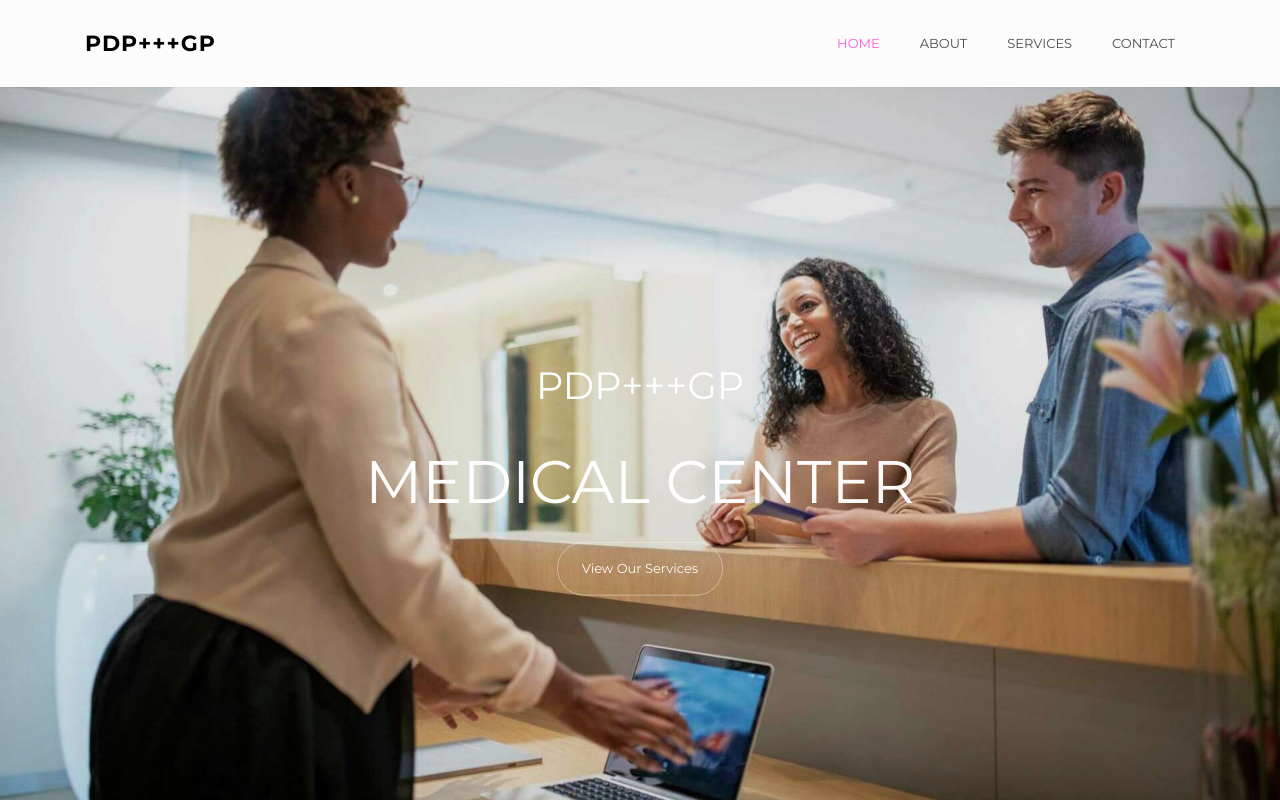
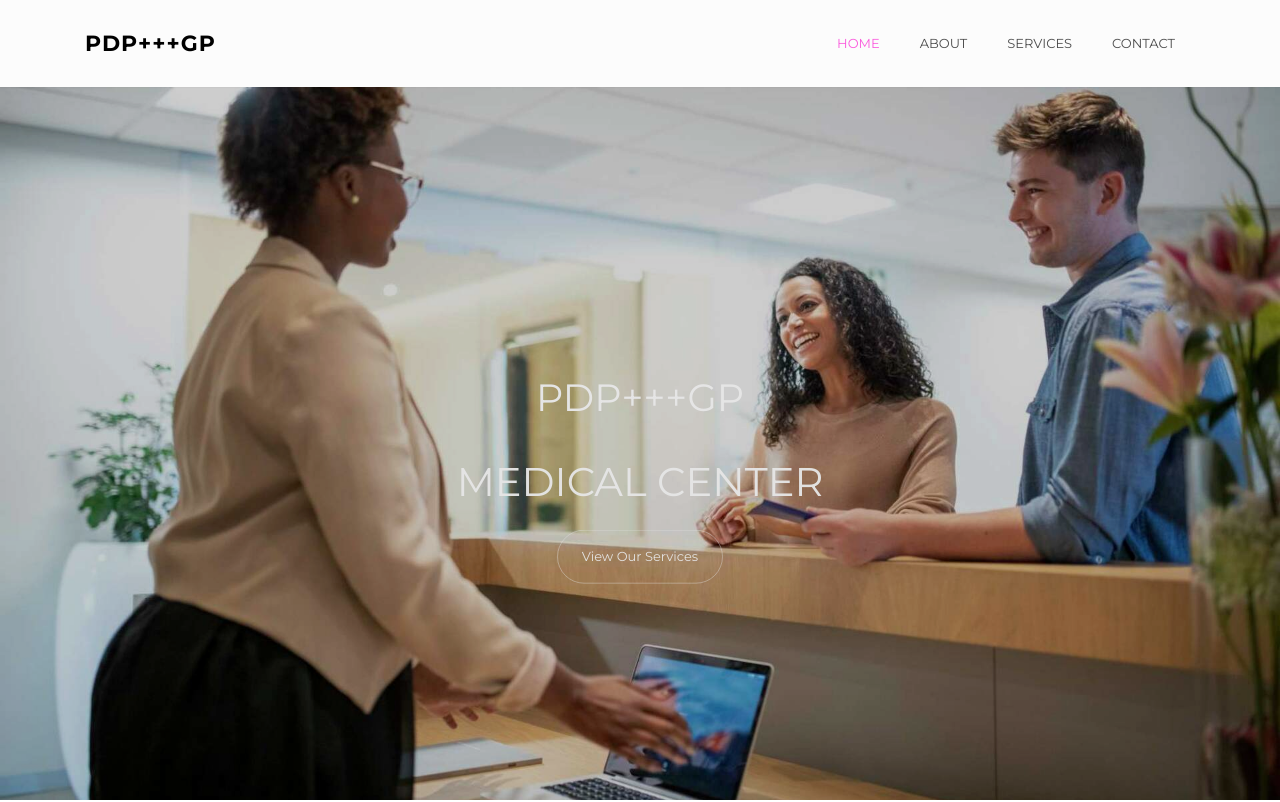
Before and after one commit to MRKWEBANE/pdpplusgp.github.io, a plain HTML site: page index.html in a window 1280 px wide. Shown: the top 802 px of the page. Drawn offline with Linux system fonts and the light colour scheme; some packages are replaced by stand-ins of ours; no server answers; files whose address does not match are found by name.

Commit message:
Update index.html

```diff
--- a/index.html
+++ b/index.html
@@ -53,24 +53,22 @@
 	  </nav>
 
       <div class="overlay"></div>
-      <div class="container">
+<div class="container" style="max-height: 80vh;">
     <div class="row no-gutters slider-text js-fullheight align-items-center justify-content-center" data-scrollax-parent="true">
-          <div class="col-md-8 ftco-animate text-center" data-scrollax=" properties: { translateY: '70%' }">
+        <div class="col-md-8 ftco-animate text-center" data-scrollax="properties: { translateY: '70%' }">
             <div class="icon">
                 <a href="index.html" class="logo">
-
                     <h1>Pdp+++Gp</h1>
                 </a>
             </div>
-            <h1 class="mb-4" data-scrollax="properties: { translateY: '30%', opacity: 1.6 }">Medical Center</h1>
+            <h1 class="mb-4" data-scrollax="properties: { translateY: '30%', opacity: 1.6 }" style="font-size: 2.5rem;">Medical Center</h1>
 
-
-            <p data-scrollax="properties: { translateY: '30%', opacity: 1.6 }"><a href="services.html" class="btn btn-white btn-outline-white px-4 py-3">View Our Services</a></p>
+            <p data-scrollax="properties: { translateY: '30%', opacity: 1.6 }">
+                <a href="services.html" class="btn btn-white btn-outline-white px-4 py-3" style="padding: 10px 20px;">View Our Services</a>
+            </p>
         </div>
     </div>
 </div>
-    </div>
-
 
     <!-- END nav -->
 
```
Lines whose indentation alone changed are shown as unchanged.
